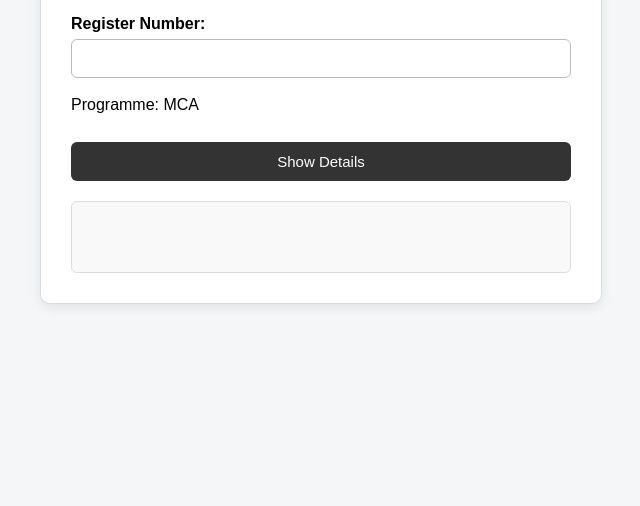
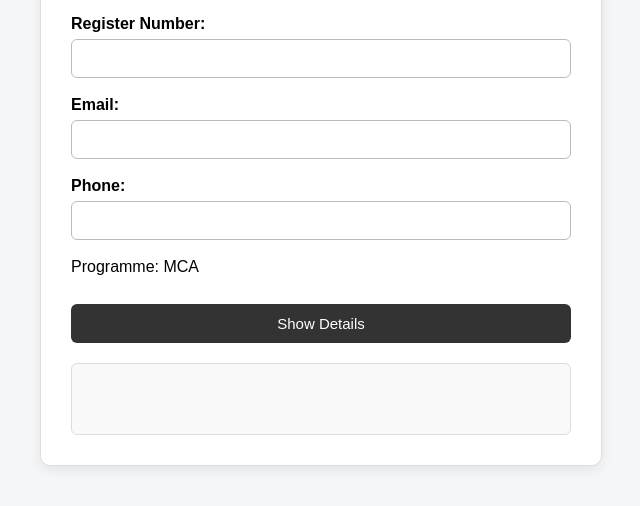
Before and after one commit to ads-gpt/devops, a plain HTML site: page index.html in a window 1280 px wide. Shown: the part 188-694 px from the top of the page, without its empty margins (319-959 px from the left). Drawn offline with Linux system fonts and the light colour scheme.

Commit message:
Add contact information

```diff
--- a/index.html
+++ b/index.html
@@ -14,10 +14,22 @@
       <label for="name">Name:</label>
       <input type="text" id="name">
     </p>
+
     <p>
       <label for="regno">Register Number:</label>
       <input type="text" id="regno">
     </p>
+
+    <p>
+      <label for="email">Email:</label>
+      <input type="email" id="email">
+    </p>
+
+    <p>
+      <label for="phone">Phone:</label>
+      <input type="tel" id="phone">
+    </p>
+
     <p>Programme: MCA</p>
 
     <button id="showDetailsBtn">Show Details</button>
```
